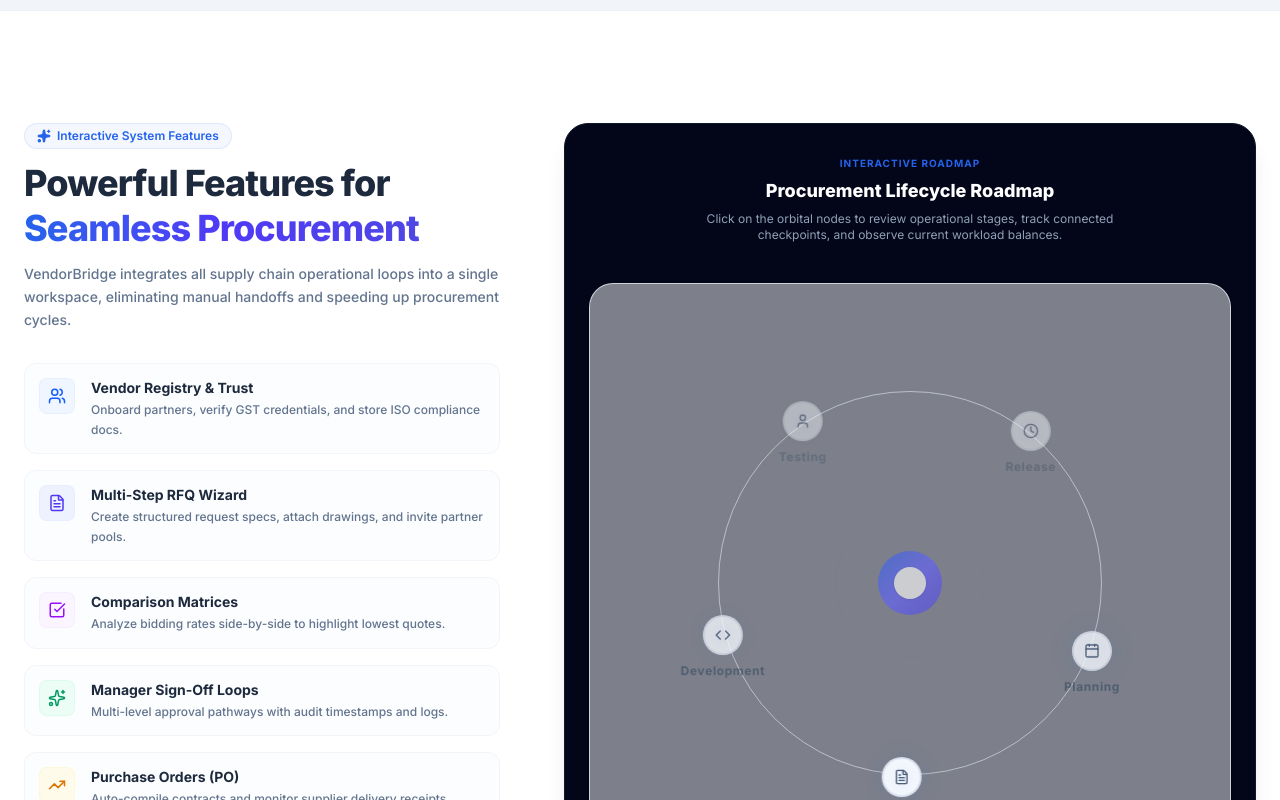
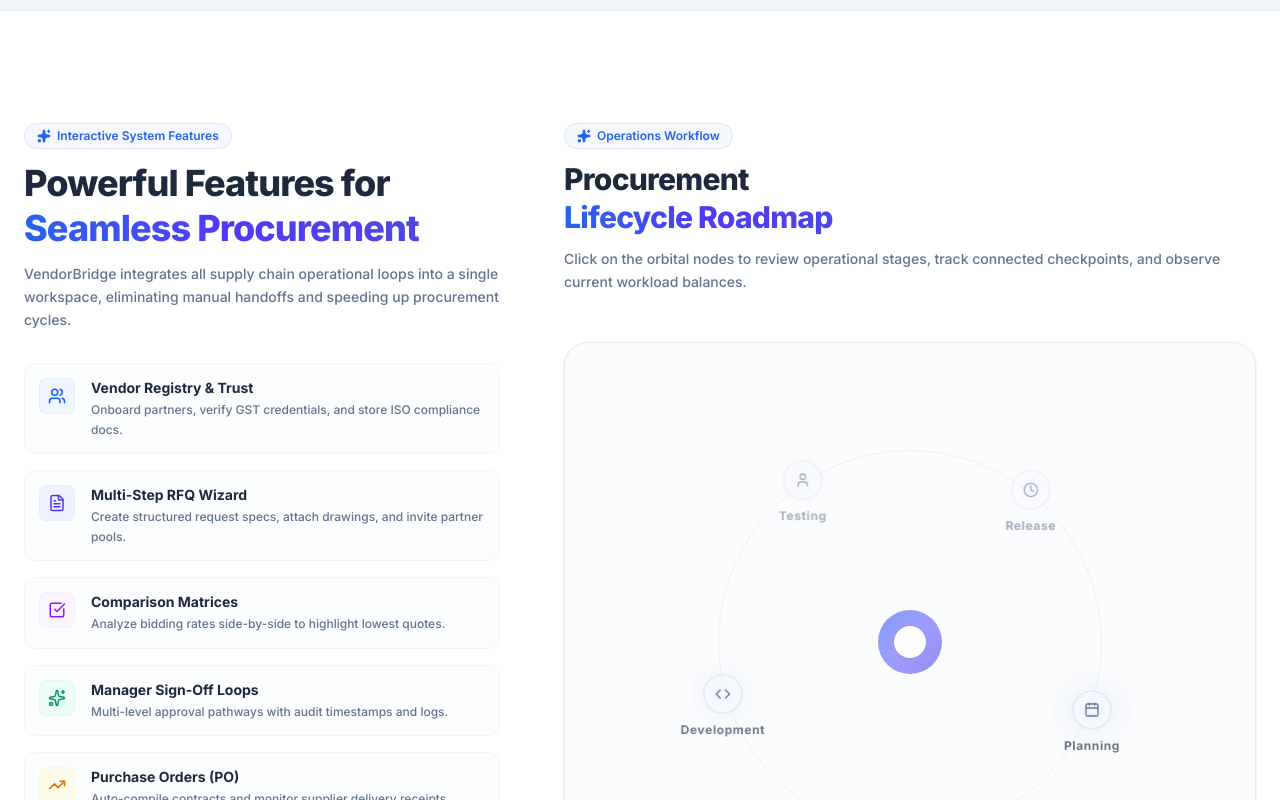
Before and after one commit to shreekant-lohagale/VendorBridge, a React (Vite) app: page / in a window 1280 px wide. Shown: the part 2380-3180 px from the top of the page. Built offline with nearby package versions, Linux system fonts and the light colour scheme.

Commit message:
remove outer dark container from landing page features section

```diff
--- a/src/features/landing/LandingPage.tsx
+++ b/src/features/landing/LandingPage.tsx
@@ -277,15 +277,24 @@
             </div>
 
             {/* Right Side: Procurement Lifecycle Roadmap */}
-            <div className="lg:col-span-7 w-full lg:sticky lg:top-24">
-              <div className="w-full flex flex-col justify-center bg-slate-950 rounded-3xl border border-slate-900 shadow-xl overflow-hidden p-6 no-print">
-                <div className="text-center flex flex-col gap-1.5 p-2 mb-2">
-                  <span className="text-[10px] font-bold text-primary uppercase tracking-widest">Interactive Roadmap</span>
-                  <h3 className="text-lg font-extrabold text-white">Procurement Lifecycle Roadmap</h3>
-                  <p className="text-xs text-slate-400 max-w-md mx-auto">
-                    Click on the orbital nodes to review operational stages, track connected checkpoints, and observe current workload balances.
-                  </p>
+            <div className="lg:col-span-7 w-full lg:sticky lg:top-24 flex flex-col gap-6">
+              <div className="flex flex-col gap-3">
+                <div className="w-fit inline-flex items-center gap-1.5 px-3 py-1 bg-primary/5 rounded-full border border-primary/10 text-primary text-xs font-semibold select-none">
+                  <Sparkles className="w-3.5 h-3.5 fill-current" />
+                  <span>Operations Workflow</span>
                 </div>
+                <h3 className="text-3xl font-extrabold text-slate-800 tracking-tight leading-tight">
+                  Procurement <br />
+                  <span className="bg-gradient-to-r from-primary via-indigo-600 to-secondary bg-clip-text text-transparent">
+                    Lifecycle Roadmap
+                  </span>
+                </h3>
+                <p className="text-slate-500 text-sm leading-relaxed font-medium">
+                  Click on the orbital nodes to review operational stages, track connected checkpoints, and observe current workload balances.
+                </p>
+              </div>
+
+              <div className="w-full no-print">
                 <RadialOrbitalTimelineDemo />
               </div>
             </div>
```
